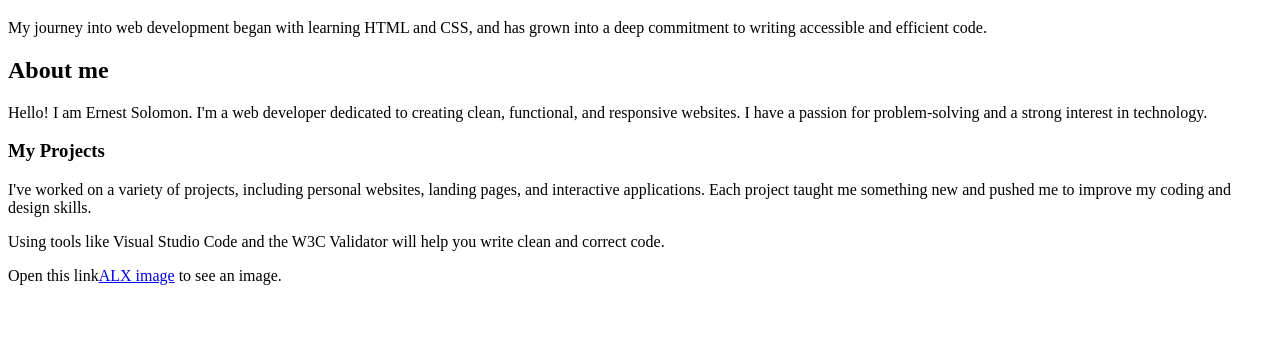
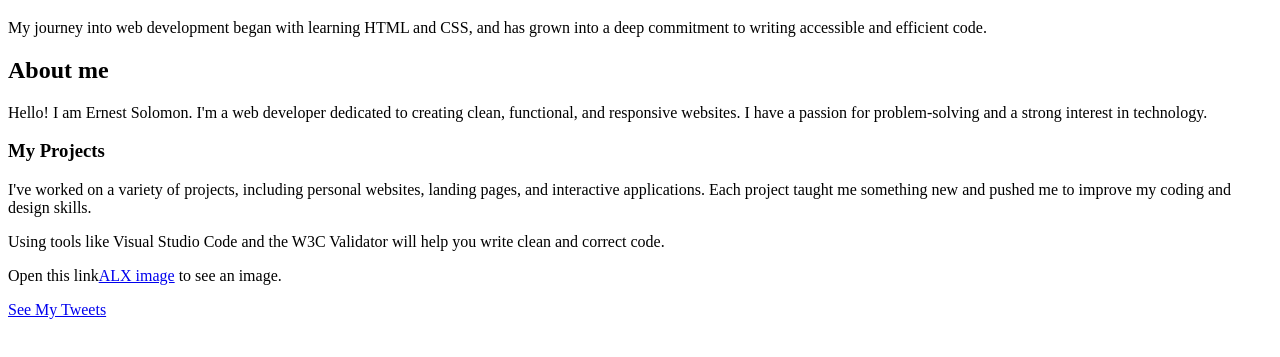
Before and after one commit to Ernest-Solomon/My_First_Portfolio, a plain HTML site: page html_basic/index.html in a window 1280 px wide. Shown: the part 61-418 px from the top of the page. Drawn offline with Linux system fonts and the light colour scheme.

Commit message:
Add link to my tweets

```diff
--- a/html_basic/index.html
+++ b/html_basic/index.html
@@ -14,5 +14,6 @@
   <p>I've worked on a variety of projects, including personal websites, landing pages, and interactive applications. Each project taught me something new and pushed me to improve my coding and design skills.</p>
   <p>Using tools like Visual Studio Code and the W3C Validator will help you write clean and correct code.</p>
     <p>Open this link<a href="https://i.ibb.co/gTDZZT8/ALX-Logo-07.png" target="_blank">ALX image</a> to see an image.</p>
+<p><a href="tweets.html">See My Tweets</a></p>
 </body>
 </html>
```
